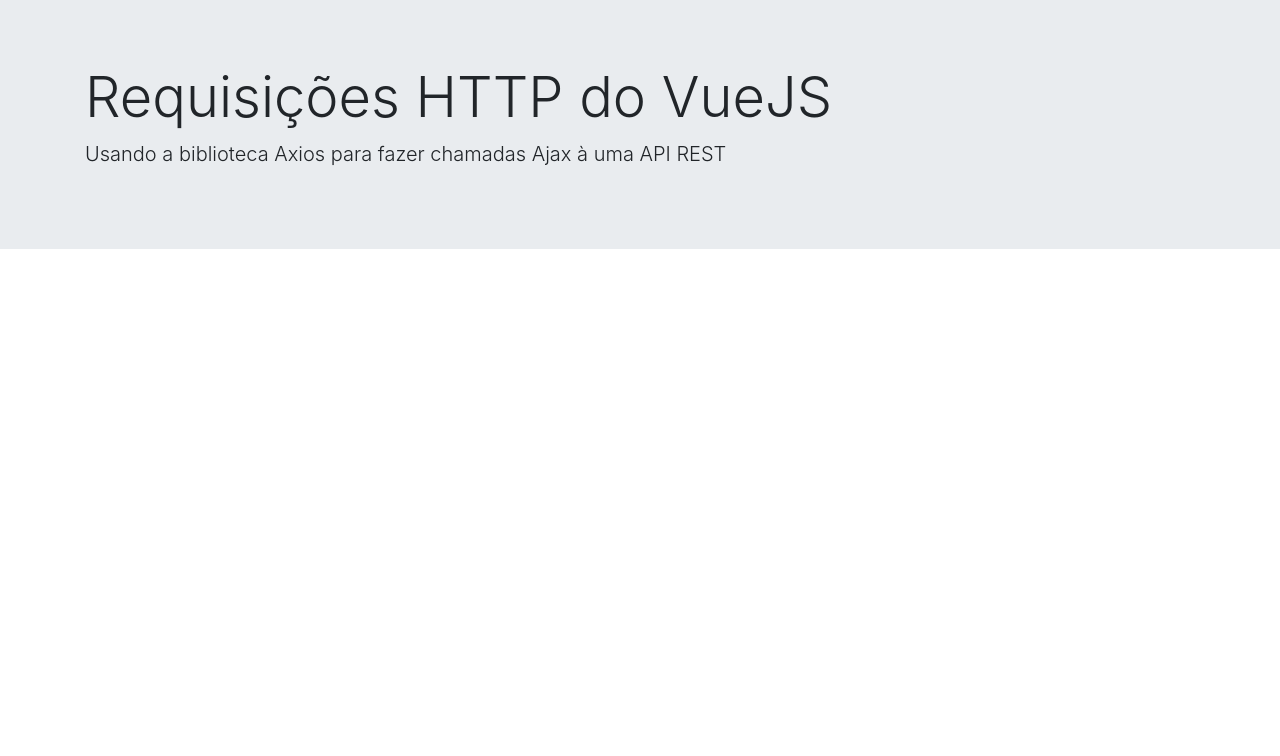
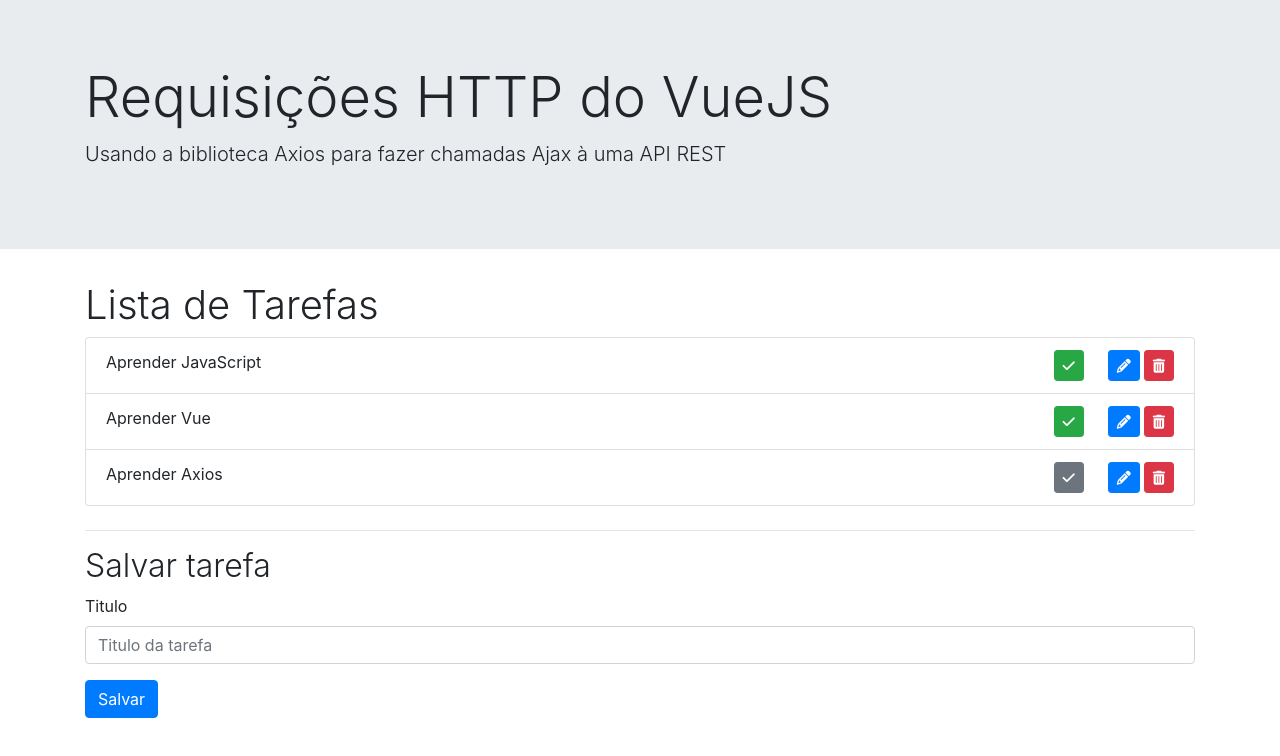
Before and after one commit to IvanSJr/vue_http, a Vue app: page / in a window 1280 px wide. Shown: the top 756 px of the page. Built offline with nearby package versions, Linux system fonts and the light colour scheme.

Commit message:
Criando os components das Tarefas.

```diff
--- a/public/index.html
+++ b/public/index.html
@@ -7,6 +7,7 @@
     <link rel="icon" href="<%= BASE_URL %>favicon.ico">
     <title><%= htmlWebpackPlugin.options.title %></title>
     <link rel="stylesheet" href="https://stackpath.bootstrapcdn.com/bootstrap/4.2.1/css/bootstrap.min.css" integrity="sha384-GJzZqFGwb1QTTN6wy59ffF1BuGJpLSa9DkKMp0DgiMDm4iYMj70gZWKYbI706tWS" crossorigin="anonymous">
+    <script src="https://kit.fontawesome.com/f8f3213c65.js" crossorigin="anonymous"></script>
   </head>
   <body>
     <noscript>
--- a/src/App.vue
+++ b/src/App.vue
@@ -9,8 +9,18 @@
     </div>
 
     <div class="container">
-
+      <TarefasLista/>
     </div>
 
   </div>
 </template>
+
+<script>
+import TarefasLista from './components/TarefasLista.vue'
+
+export default {
+  components: {
+    TarefasLista
+  }
+}
+</script>
--- /dev/null
+++ b/src/components/TarefasLista.vue
@@ -0,0 +1,35 @@
+<template>
+    <div>
+        <h1 class="font-weight-light">Lista de Tarefas</h1>
+        <ul class="list-group" v-if="tarefas.length > 0">
+            <TarefasListaItem
+                v-for="tarefa in tarefas"
+                :key="tarefa.id"
+                :tarefa="tarefa"/>
+        </ul>
+
+        <p v-else>Nenhuma tarefa foi criada.</p>
+        <TarefasSalvar/>
+    </div>
+</template>
+
+<script>
+import TarefasSalvar from './TarefasSalvar.vue'
+import TarefasListaItem from './TarefasListaItem.vue'
+
+export default{
+    components: {
+        TarefasSalvar,
+        TarefasListaItem
+    },
+    data() {
+        return {
+            tarefas: [
+                {id: 1, titulo: 'Aprender JavaScript', concluido: true},
+                {id: 2, titulo: 'Aprender Vue', concluido: true},
+                {id: 3, titulo: 'Aprender Axios', concluido: false},
+            ]
+        }
+    }
+}
+</script>
--- /dev/null
+++ b/src/components/TarefasListaItem.vue
@@ -0,0 +1,46 @@
+<template>
+    <li class="list-group-item d-flex">
+        <span>{{ tarefa.titulo }}</span>
+        <span class="escapar"></span>
+        <button class="btn btn-sm mr-4" :class="classeCSS" :title="tituloBotaoConcluido">
+            <i class="fa fa-check"></i>
+        </button>
+        <button class="btn btn-primary btn-sm mr-1" title="Editar">
+            <i class="fa fa-pencil-alt"></i>
+        </button>
+        <button class="btn btn-danger btn-sm" title="Deletar">
+            <i class="fa fa-trash"></i>
+        </button>
+    </li>
+</template>
+
+<script>
+export default {
+    props: {
+        tarefa: {
+            type: Object,
+            required: true
+        }
+    },
+    computed:  {
+        classeCSS() {
+            return {
+                'btn-secondary': !this.tarefa.concluido,
+                'btn-success': this.tarefa.concluido
+            }
+        },
+
+        tituloBotaoConcluido() {
+            return this.tarefa.concluido
+                ? 'Refazer Tarefa'
+                : 'Concluir Tarefa'
+        }
+    }
+}
+</script>
+
+<style scoped>
+    .escapar {
+        flex: 1 1 auto;
+    }
+</style>
--- /dev/null
+++ b/src/components/TarefasSalvar.vue
@@ -0,0 +1,54 @@
+<template>
+    <div class="mt-4">
+        <hr>
+        <h2 class="font-weight-light">Salvar tarefa</h2>
+        <form>
+            <div class="row">
+                <div :class="classeColuna">
+                    <div class="form-group">
+                        <label>Titulo</label>
+                        <input type="text" class="form-control" placeholder="Titulo da tarefa">
+                    </div>
+                </div>
+                <div class="col-sm-2" v-if="tarefa">
+                    <div class="form-group">
+                        <label>Tarefa concluida?</label>
+                        <button class="btn btn-secondary btn-sm d-block">
+                            <i class="fa fa-check"></i>
+                        </button>
+                    </div>
+                </div>
+            </div>
+
+            <button type="submit" class="btn btn-primary">Salvar</button>
+
+        </form>
+    </div>
+</template>
+
+<script>
+export default {
+    props: {
+        tarefa: {
+            type: Object,
+            default: undefined
+        }
+    },
+    data() {
+        return {
+            tarefaLocal: Object.assign(
+                {},
+                {titulo: '', concluido: false},
+                this.tarefa
+            )
+        }
+    },
+    computed: {
+        classeColuna() {
+            return this.tarefa
+                ? 'col-sm-10'
+                : 'col-sm-12'
+        }
+    }
+}
+</script>
```
